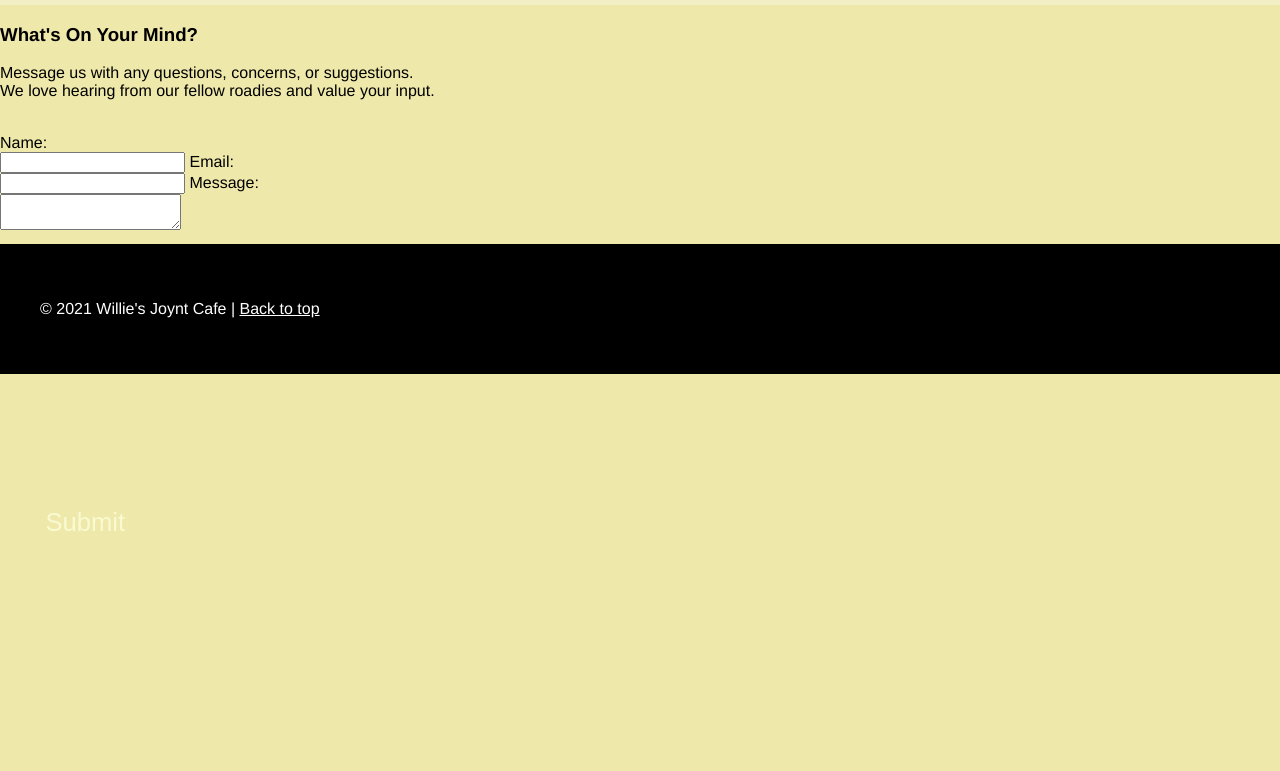
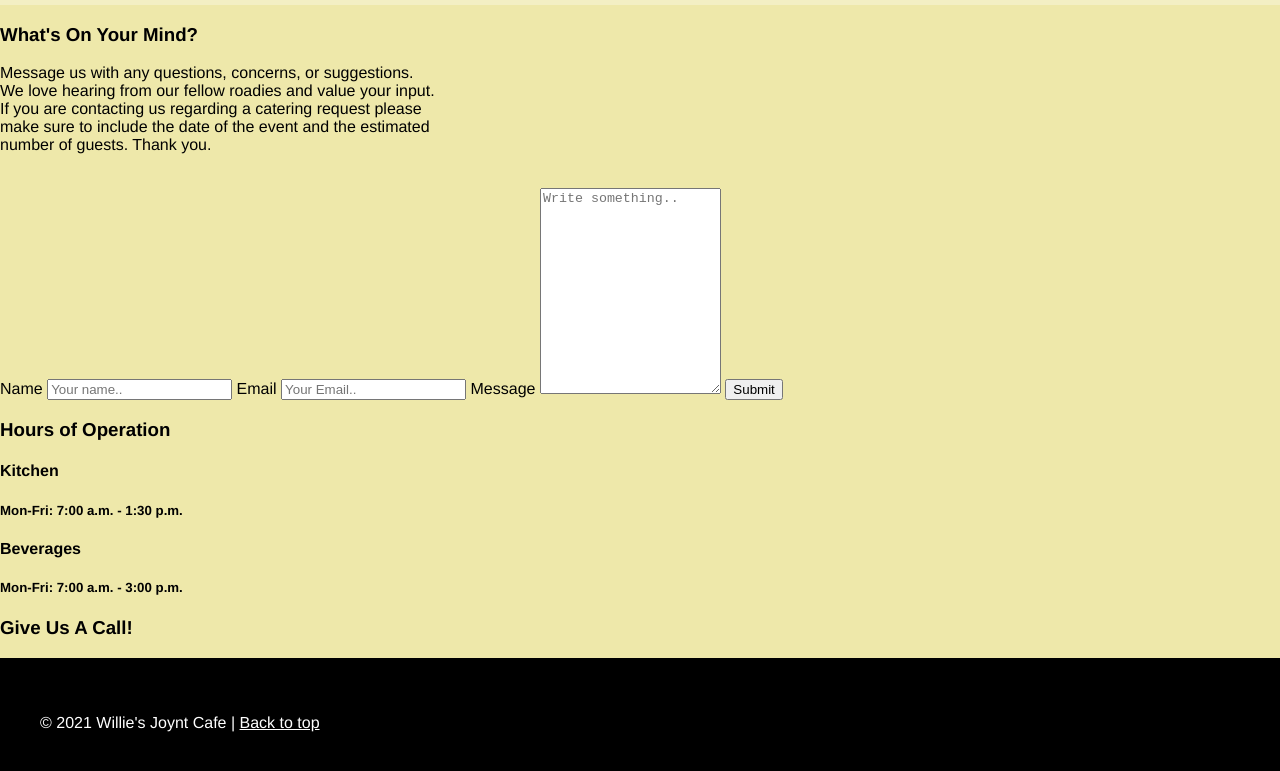
Before and after one commit to breconway/willies-joynt, a plain HTML site: page contact.html in a window 1280 px wide. Shown: the part 43-814 px from the top of the page. Drawn offline with Linux system fonts and the light colour scheme; a web font is replaced by a local one.

Commit message:
Add files via upload

```diff
--- a/contact.html
+++ b/contact.html
@@ -23,21 +23,34 @@
     <form action="thanks.html">
          <h3>What's On Your Mind?</h3>
          <p> Message us with any questions, concerns, or suggestions. <br>
-         We love hearing from our fellow roadies and value your input.</p>
+         We love hearing from our fellow roadies and value your input.<br>
+         If you are contacting us regarding a catering request please<br>
+         make sure to include the date of the event and the estimated <br>
+         number of guests. Thank you.</p>
          <br>
-         <label>Name: <br>
-         <input type="text" id="name" name="name" required></label>
 
-         <label>Email: <br>
-         <input type="email" id="email" name="email" required></label>
+      <label for="name">Name</label>
+      <input type="text" id="name" name="fullname" placeholder="Your name..">
 
-         <label>Message: <br>
-         <textarea id="message" required></textarea></label>
+      <label for="email">Email</label>
+      <input type="text" id="email" name="e-mail" placeholder="Your Email..">
 
-         <button type="submit" class="cursor" value="Submit">Submit</button>
+      <label for="message">Message</label>
+      <textarea id="subject" name="message" placeholder="Write something.." style="height:200px"></textarea>
 
-     </form>
+      <input type="submit" value="Submit">
+
+    </form>
   </div>
+
+    <h3>Hours of Operation</h3>
+    <h4>Kitchen</h4>
+    <h5>Mon-Fri: 7:00 a.m. - 1:30 p.m.</h5>
+    <h4>Beverages</h4>
+    <h5>Mon-Fri: 7:00 a.m. - 3:00 p.m.</h5>
+
+
+  <h3>Give Us A Call!</h3>
 
 </main>
         <footer>
--- a/styles-contact.css
+++ b/styles-contact.css
@@ -29,76 +29,63 @@ nav a:hover{
   text-decoration: underline;
 }
 
-/* START MOBILE FORM STYLES */
-    .form-container{
-/*       TO CENTER add AUTO for margin right and left*/
-      margin: 20px auto;
-/*  WIDTH 100%  FOR MOBILE DEVICES*/
-      width:90%;
-      display:block;
-      font-size:1em;
-    }
-    form p{
-      margin-bottom:5px;
-
-    }
-    label{
-      display:block;
-    }
-    #newsletter input{
-      display:inline;
-      width:auto;
-    }
-    input{
-      /* FOR MOBILE use WIDTH:100% */
-      width:100%;
-      padding:1.7%;
-      margin:1.5% 0;
-      font-size: 1em;
-      border-radius: 4px;
-      border:1px solid #ccc;
-      box-sizing: border-box;
-    }
-    textarea{
-      min-height:100px;
-       /* FOR MOBILE use WIDTH:100% */
-      width: 100%;
-      padding: 2%;
-      margin: 1.5% 0;
-      font-size: 1em;
-      border: 1px solid #ccc;
-      border-radius: 4px;
-      box-sizing: border-box;
-    }
-    button{
-      /* CHANGED COLORS bellow */
-      background: #45A99F;
-      border: 1px solid #45A99F;
-      /* Rounded corners */
-      border-radius: 4px;
-      /* Text color */
-      color:white;
-      margin-top: 20px;
-      margin-bottom: 20px;
-      padding:10px 20px;
-      font-size: 1.1em;
-    }
-
-form button{
-  position:absolute;
-  top: 68%;
-  left: 3%;
-  background: none;
-  padding:5px;
-  border: 2px PaleGoldenRod solid;
-  color: LightGoldenRodYellow;
-  font-size: 1.6em;
-  font-family: Baloo 2, cursive;
-  border-radius: 5px;
-}
 
 main{
   margin: 10px auto;
+}
+
+/* Style inputs with type="text", select elements and textareas */
+input[type=text], select, textarea {
+  width: 100%; /* Full width */
+  padding: 12px; /* Some padding */
+  border: 1px solid #ccc; /* Gray border */
+  border-radius: 4px; /* Rounded borders */
+  box-sizing: border-box; /* Make sure that padding and width stays in place */
+  margin-top: 6px; /* Add a top margin */
+  margin-bottom: 16px; /* Bottom margin */
+  resize: vertical /* Allow the user to vertically resize the textarea (not horizontally) */
+}
+
+/* Style the submit button with a specific background color etc */
+input[type=submit] {
+  background-color: #4CAF50;
+  color: white;
+  padding: 12px 20px;
+  border: none;
+  border-radius: 4px;
+  cursor: pointer;
+}
+
+/* When moving the mouse over the submit button, add a darker green color */
+input[type=submit]:hover {
+  background-color: #45a049;
+}
+
+/* Add a background color and some padding around the form */
+.container {
+  border-radius: 5px;
+  background-color: #f2f2f2;
+  padding: 20px;
+}
+
+
+
+h3{
+  color: black;
+  font-size: 2.5em;
+  font-family: Antonio, sans-serif;
+}
+
+h4{
+  color: black;
+  font-size: 1.2em;
+  font-family: Montserrat, sans-serif
+}
+
+h5{
+  color: black;
+  font-size: 1.2em;
+  font-family: Montserrat, sans-serif
 }
 
 footer{
--- a/styles.css
+++ b/styles.css
@@ -52,7 +52,7 @@ nav a:hover{
 .hero h3{
   position: absolute;
   top: 13%;
-  left: 10%;
+  left: 5%;
   color: LightGoldenRodYellow;
   font-size: 2em;
   font-family: Antonio, sans-serif;
@@ -60,7 +60,7 @@ nav a:hover{
 .hero h4{
   position:absolute;
   top:25%;
-  left:10%;
+  left:5%;
   color: white;
   font-size: 1.2em;
   font-family: Montserrat, sans-serif;
```
